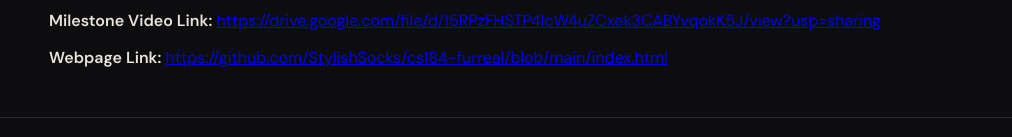
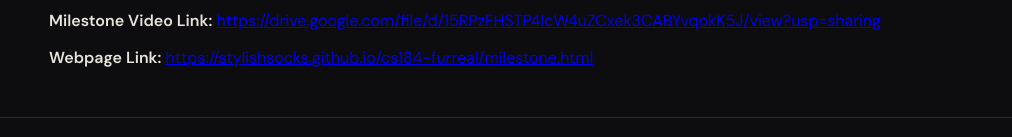
Before and after one commit to StylishSocks/cs184-furreal, a plain HTML site: page milestone.html in a window 1280 px wide. Shown: the part 2069-2206 px from the top of the page, without its empty margins (125-1137 px from the left). Drawn offline with nearby package versions, Linux system fonts and the light colour scheme.

Commit message:
Update webpage link to point to milestone.html

```diff
--- a/milestone.html
+++ b/milestone.html
@@ -104,8 +104,8 @@
       </a>
     </p>
     <p><strong style="color:var(--text)">Webpage Link:</strong>
-      <a href="https://github.com/StylishSocks/cs184-furreal/blob/main/index.html" target="_blank" rel="noopener noreferrer">
-        https://github.com/StylishSocks/cs184-furreal/blob/main/index.html
+      <a href="https://stylishsocks.github.io/cs184-furreal/milestone.html" target="_blank" rel="noopener noreferrer">
+        https://stylishsocks.github.io/cs184-furreal/milestone.html
       </a>
     </p>
   </section>
```
